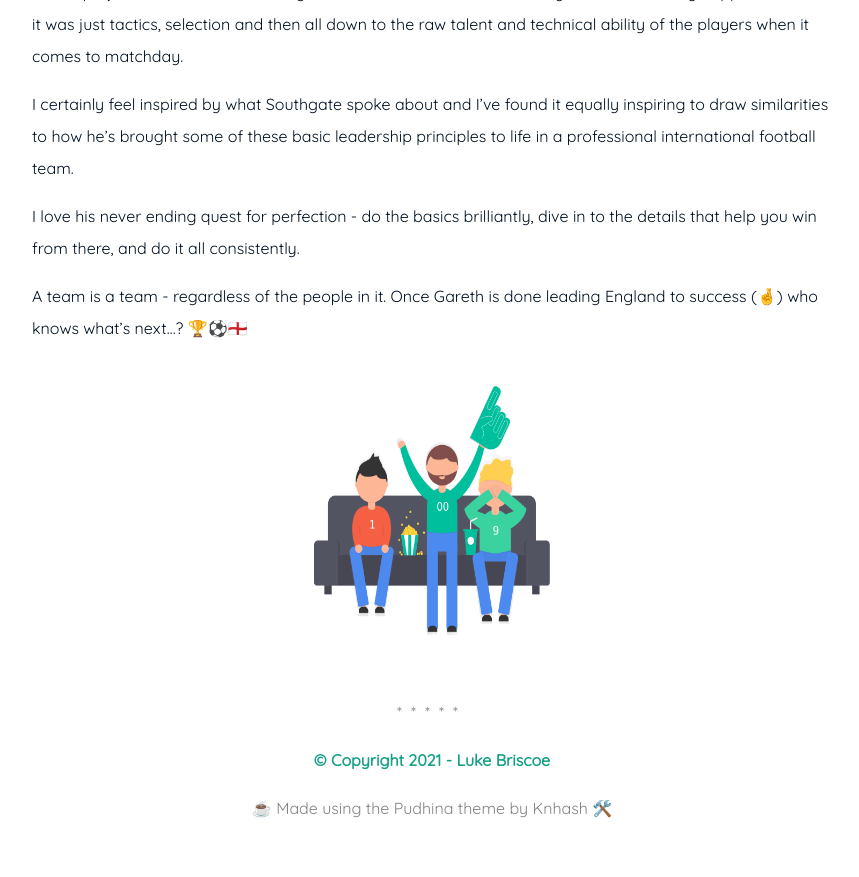
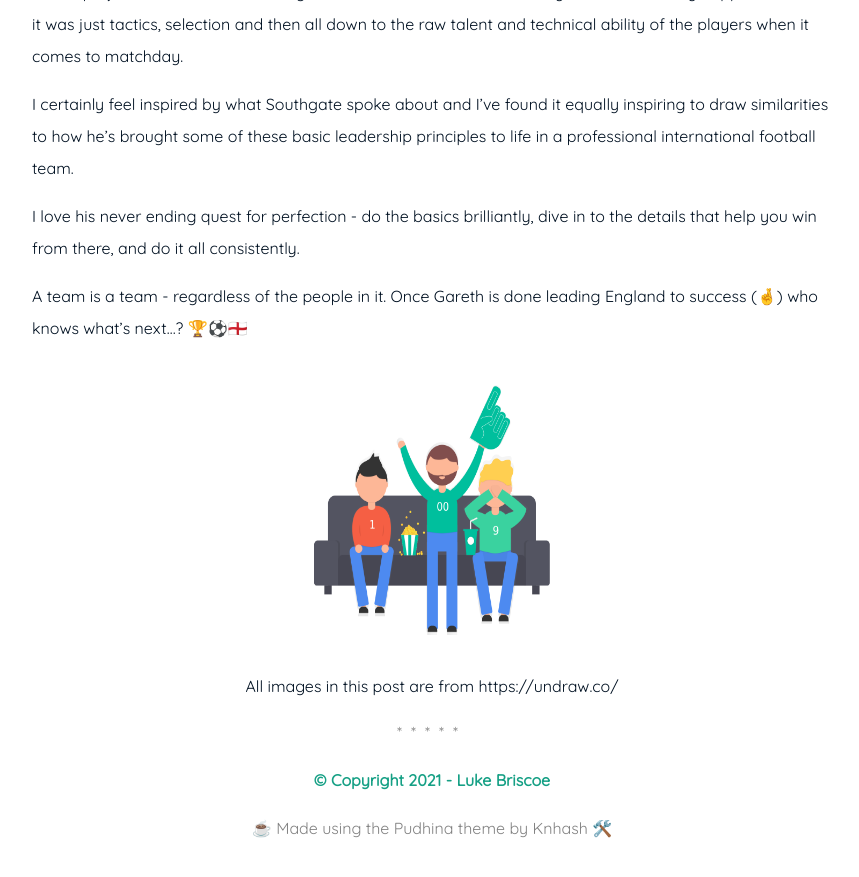
Before and after one commit to lukebriscoe/lukebriscoe.github.io, a Jekyll site: the page built from _posts/2021-06-22-gareth-southgate-eng-mgr.md, in a window 1280 px wide and 900 px high, scrolled down 5029 px. Shown: the top 877 px of the window, without its empty margins (208-1067 px from the left). Built offline with Jekyll 4.4.1, drawn with Linux system fonts in a browser that asks for light colours.

Commit message:
Update to add image credits

```diff
--- a/_posts/2021-06-22-gareth-southgate-eng-mgr.md
+++ b/_posts/2021-06-22-gareth-southgate-eng-mgr.md
@@ -102,3 +102,4 @@ A team is a team - regardless of the people in it. Once Gareth is done leading E
 <p align="center">
   <img width="300" height="300" src="https://github.com/lukebriscoe/lukebriscoe.github.io/blob/main/assets/img/undraw_fans_gr54%20(1).png?raw=true">
 </p>
+<center>All images in this post are from https://undraw.co/</center>
```
Also changed, not shown: 2 other files.
